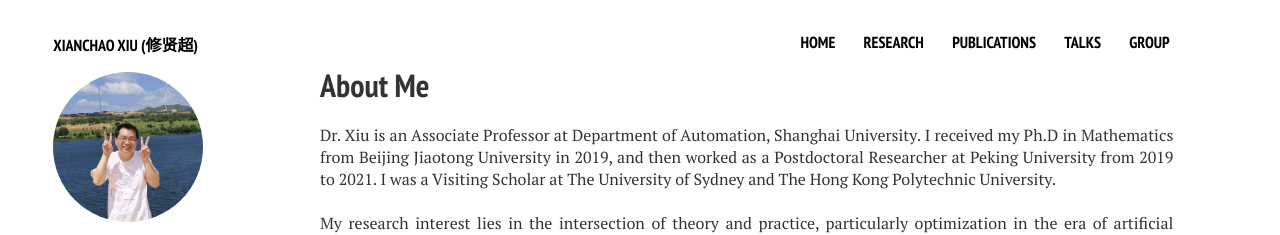
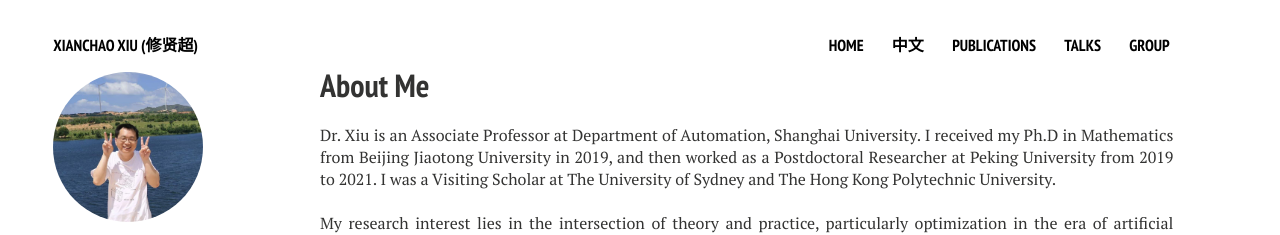
Before and after one commit to xianchaoxiu/xianchaoxiu.github.io, a Jekyll site: the page built from index.md, in a window 1280 px wide. Shown: the top 235 px of the page. Built offline with Jekyll 4.4.1, drawn with Linux system fonts in a browser that asks for light colours; nearby versions of some CDN libraries.

Commit message:
Update navigation.yml

```diff
--- a/_data/navigation.yml
+++ b/_data/navigation.yml
@@ -8,8 +8,8 @@
  #{{ site.url }}
 
 
-- title: Research
-  url: /research
+- title: 中文
+  url: /中文
 
 
 - title: Publications
```
